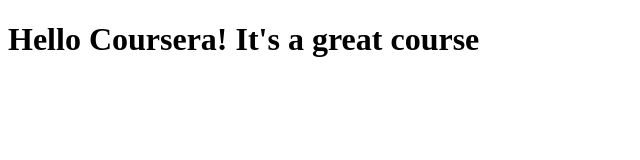
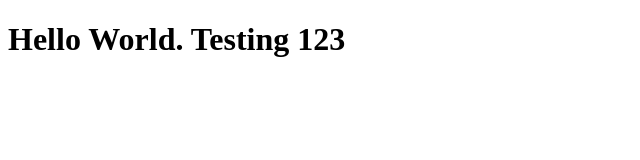
Before and after one commit to ferranti23/coursera-test, a plain HTML site: page site/index.html in a window 1280 px wide. Shown: the whole page, without its empty margins (0-640 px from the left). Drawn offline with Linux system fonts and the light colour scheme.

Commit message:
my first assignment

```diff
--- a/site/index.html
+++ b/site/index.html
@@ -4,6 +4,6 @@
 	<title>Hello Coursera!</title>
 </head>
 <body>
-	<h1>Hello Coursera! It's a great course</h1>
+<h1>Hello World. Testing 123</h1>
 </body>
 </html>
```
Also changed, not shown: module2-solution/index.html (added).
